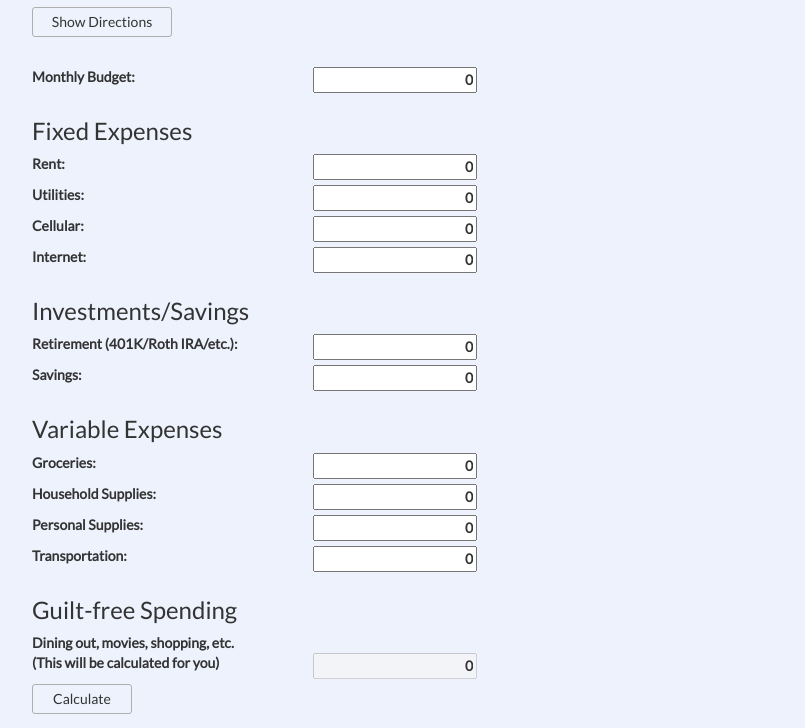
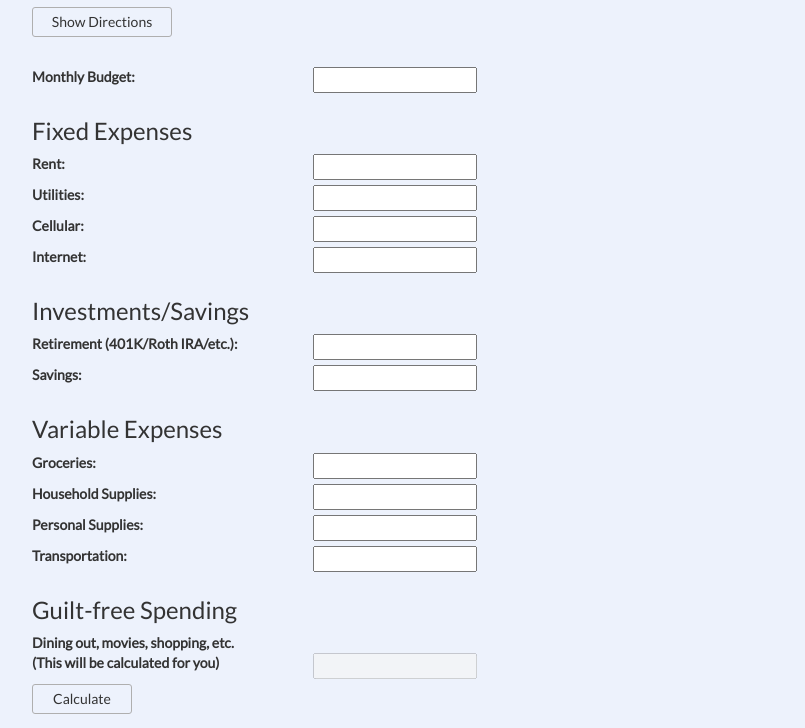
Before and after one commit to jlincodes/budget-breakdown-calculator, a website built with webpack: page index.html in a window 1280 px wide. Shown: the part 93-821 px from the top of the page, without its empty margins (53-858 px from the left). Built offline with nearby package versions, Linux system fonts and the light colour scheme.

Commit message:
Assigns class name to expense item inputs

```diff
--- a/index.html
+++ b/index.html
@@ -23,49 +23,49 @@
         <br/>
         <form id="budget-form" class="budget-form">
           <label>Monthly Budget:
-            <input type="text" id="budget" name="" value="0">
+            <input type="text" id="budget" name="" value="">
           </label>
           <h3>Fixed Expenses</h3>
           <label>Rent:
-            <input type="text" id="rent" name="rent" value="0">
+            <input type="text" id="rent" class="expense" name="rent" value="">
           </label>
           <label>Utilities:
-            <input type="text" id="util" name="util" value="0">
+            <input type="text" id="util" class="expense" name="util" value="">
           </label>
           <label>Cellular:
-            <input type="text" id="cell" name="cell" value="0">
+            <input type="text" id="cell" class="expense" name="cell" value="">
           </label>
           <label>Internet:
-            <input type="text" id="internet" name="internet" value="0">
+            <input type="text" id="internet" class="expense" name="internet" value="">
           </label>
 
           <h3>Investments/Savings</h3>
           <label>Retirement (401K/Roth IRA/etc.):
-            <input type="text" id="retirement" name="retirement" value="0">
+            <input type="text" id="retirement" class="expense" name="retirement" value="">
           </label>
           <label>Savings:
-            <input type="text" id="savings" name="savings" value="0">
+            <input type="text" id="savings" class="expense" name="savings" value="">
           </label>
 
           <h3>Variable Expenses</h3>
           <label>Groceries:
-            <input type="text" id="groceries" name="groceries" value="0">
+            <input type="text" id="groceries" class="expense" name="groceries" value="">
           </label>
           <label>Household Supplies:
-            <input type="text" id="hSupplies" name="hSupplies" value="0">
+            <input type="text" id="hSupplies" class="expense" name="hSupplies" value="">
           </label>
           <label>Personal Supplies:
-            <input type="text" id="pSupplies" name="pSupplies" value="0">
+            <input type="text" id="pSupplies" class="expense" name="pSupplies" value="">
           </label>
           <label>Transportation:
-            <input type="text" id="transport" name="transport" value="0">
+            <input type="text" id="transport" class="expense" name="transport" value="">
           </label>
 
           <h3>Guilt-free Spending</h3>
           <label>Dining out, movies, shopping, etc.
             <br/>
             (This will be calculated for you)
-            <input type="text" id="excess" value="0" disabled></label>
+            <input type="text" id="excess" value="" disabled></label>
 
             <input type="button" id ="button" class="button" value="Calculate">
           </form>
```
